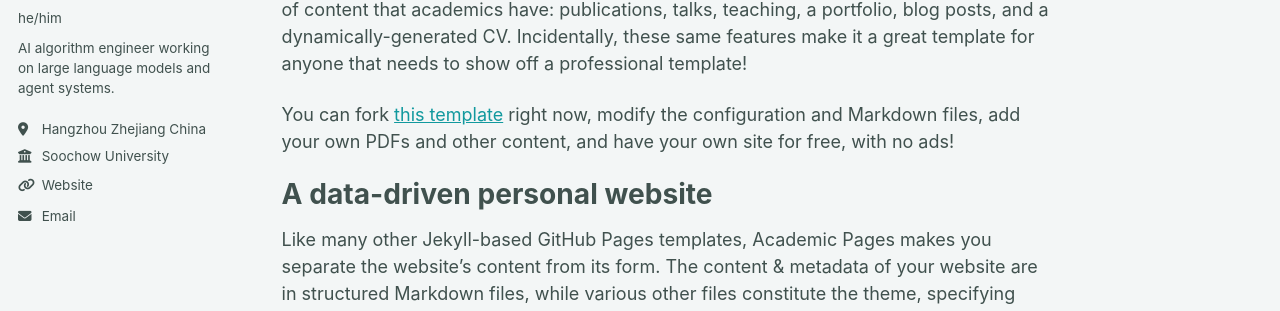
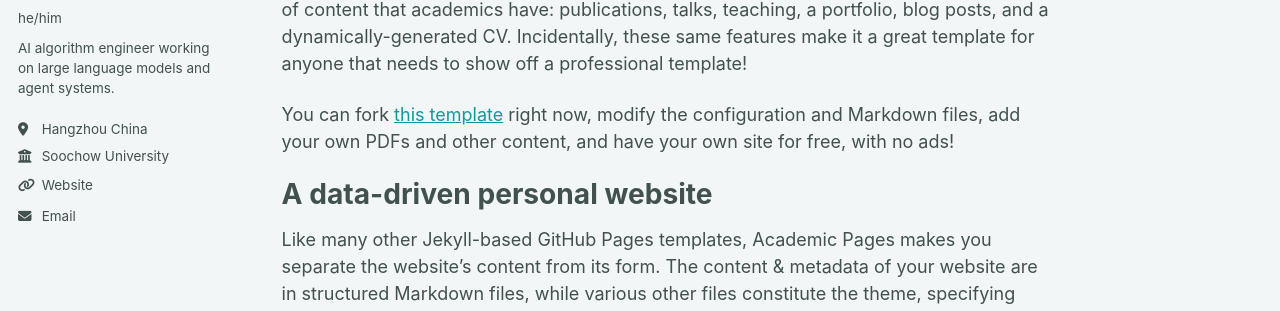
Before and after one commit to EthanXu1019/EthanXu1019.github.io, a Jekyll site: the page built from _pages/about.md, in a window 1280 px wide. Shown: the part 310-621 px from the top of the page. Built offline with Jekyll 4.4.1, drawn with Linux system fonts in a browser that asks for light colours; a script bundle is joined from its source files by our own code; library files that are not in the unit come from our copies.

Commit message:
Update _config.yml

```diff
--- a/_config.yml
+++ b/_config.yml
@@ -27,7 +27,7 @@ author:
   name             : "Yihang Xu (Ethan Xu)"
   pronouns         : "he/him"# example: "she/her"
   bio              : "AI algorithm engineer working on large language models and agent systems."
-  location         : "Hangzhou Zhejiang China"
+  location         : "Hangzhou China"
   employer         : "Soochow University"
   uri              : "https://ethanxu1019.github.io"
   email            : "XYH028018@163.com"
```
